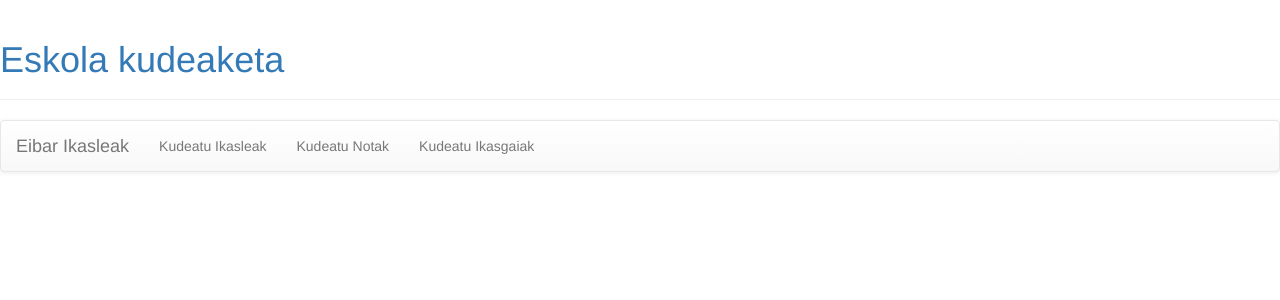
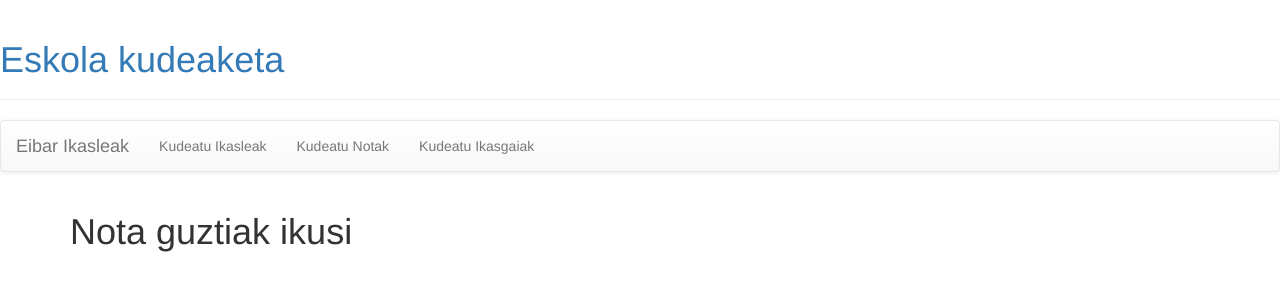
Before and after one commit to garciagorkauni/DAW2-ZIG, a Django app: page /nota-list/ in a window 1280 px wide. Shown: the top 300 px of the page. Run offline with Django 5.2, Linux system fonts and the light colour scheme; data that the repository does not hold is empty; some libraries are stand-ins or nearby versions; some web fonts are replaced.

Commit message:
Develop django project nota edit

```diff
--- a/Django/FirstProject/FirstApp/templates/FirstApp/kudeaketa/ikasgai/ikasgai_kudeaketa.html
+++ b/Django/FirstProject/FirstApp/templates/FirstApp/kudeaketa/ikasgai/ikasgai_kudeaketa.html
@@ -1,7 +1,7 @@
 {% extends 'FirstApp/base.html' %}
 {% block content %}
 
-<h2>Kudeatu Ikasgaiak</h2>
+<h1>Kudeatu Ikasgaiak</h1>
 <br>
 <a class="btn btn-primary" href="{% url 'new-ikasgai' %}" role="button">Ikasgai berria gehitu</a>
 <br>
--- a/Django/FirstProject/FirstApp/templates/FirstApp/kudeaketa/ikasgai/ikasgai_list.html
+++ b/Django/FirstProject/FirstApp/templates/FirstApp/kudeaketa/ikasgai/ikasgai_list.html
@@ -1,6 +1,8 @@
 {% extends 'FirstApp/base.html' %}
 {% block content %}
 
+<h1>Ikasgai guztiak</h1>
+<br>
 {% for ikasgai in ikasgaiak %}
     <h4>{{ ikasgai }}</h4>
     <br>
--- a/Django/FirstProject/FirstApp/templates/FirstApp/kudeaketa/ikasgai/ikasgai_new.html
+++ b/Django/FirstProject/FirstApp/templates/FirstApp/kudeaketa/ikasgai/ikasgai_new.html
@@ -1,5 +1,6 @@
 {% extends 'FirstApp/base.html' %} {% block content %}
 <h1>Ikasgai berria</h1>
+<br>
 <form method="POST" class="post-form">
     {% csrf_token %} {{ form.as_p }}
     <button type="submit" class="save btn btn-default">Gorde</button>
--- a/Django/FirstProject/FirstApp/templates/FirstApp/kudeaketa/ikasle/delete_ikasle.html
+++ b/Django/FirstProject/FirstApp/templates/FirstApp/kudeaketa/ikasle/delete_ikasle.html
@@ -1,6 +1,8 @@
 {% extends 'FirstApp/base.html' %}
 {% block content %}
 
+<h1>Ikaslea ezabatu</h1>
+<br>
 {% for ikasle in ikasleak %}
 <form method="POST" >
     {% csrf_token %}
--- a/Django/FirstProject/FirstApp/templates/FirstApp/kudeaketa/ikasle/ikasle_kudeaketa.html
+++ b/Django/FirstProject/FirstApp/templates/FirstApp/kudeaketa/ikasle/ikasle_kudeaketa.html
@@ -1,7 +1,7 @@
 {% extends 'FirstApp/base.html' %}
 {% block content %}
 
-<h2>Kudeatu Ikasleak</h2>
+<h1>Kudeatu Ikasleak</h1>
 <br>
 <a class="btn btn-primary" href="{% url 'zerrenda-ikasle-new' %}" role="button">Ikasle berria gehitu</a>
 <br>
--- a/Django/FirstProject/FirstApp/templates/FirstApp/kudeaketa/ikasle/ikasle_list.html
+++ b/Django/FirstProject/FirstApp/templates/FirstApp/kudeaketa/ikasle/ikasle_list.html
@@ -1,6 +1,8 @@
 {% extends 'FirstApp/base.html' %}
 {% block content %}
 
+<h1>Ikasle guztiak</h1>
+<br>
 {% for ikasle in ikasleak %}
     <h4>{{ ikasle }}</h4>
     <br>
--- a/Django/FirstProject/FirstApp/templates/FirstApp/kudeaketa/ikasle/ikasle_new.html
+++ b/Django/FirstProject/FirstApp/templates/FirstApp/kudeaketa/ikasle/ikasle_new.html
@@ -1,5 +1,6 @@
 {% extends 'FirstApp/base.html' %} {% block content %}
 <h1>Ikasle berria</h1>
+<br>
 <form method="POST" class="post-form">
     {% csrf_token %} {{ form.as_p }}
     <button type="submit" class="save btn btn-default">Gorde</button>
--- a/Django/FirstProject/FirstApp/templates/FirstApp/kudeaketa/nota/edit_nota.html
+++ b/Django/FirstProject/FirstApp/templates/FirstApp/kudeaketa/nota/edit_nota.html
@@ -1,6 +1,8 @@
 {% extends 'FirstApp/base.html' %}
 {% block content %}
 
+<h1>Nota editatu</h1>
+<br>
 {% for nota in notak %}
 <h4>
     {{ nota }}
--- a/Django/FirstProject/FirstApp/templates/FirstApp/kudeaketa/nota/nota_kudeaketa.html
+++ b/Django/FirstProject/FirstApp/templates/FirstApp/kudeaketa/nota/nota_kudeaketa.html
@@ -1,7 +1,7 @@
 {% extends 'FirstApp/base.html' %}
 {% block content %}
 
-<h2>Kudeatu Notak</h2>
+<h1>Kudeatu Notak</h1>
 <br>
 <a class="btn btn-primary" href="{% url 'new-nota' %}" role="button">Nota berria sartu</a>
 <br>
--- a/Django/FirstProject/FirstApp/templates/FirstApp/kudeaketa/nota/nota_list.html
+++ b/Django/FirstProject/FirstApp/templates/FirstApp/kudeaketa/nota/nota_list.html
@@ -1,10 +1,11 @@
 {% extends 'FirstApp/base.html' %}
 {% block content %}
 
+<h1>Nota guztiak ikusi</h1>
+<br>
 {% for nota in notak %}
     <h4>{{ nota }}</h4>
     <br>
 {% endfor %}
 
-
 {% endblock %}
--- a/Django/FirstProject/FirstApp/templates/FirstApp/kudeaketa/nota/nota_new.html
+++ b/Django/FirstProject/FirstApp/templates/FirstApp/kudeaketa/nota/nota_new.html
@@ -1,5 +1,6 @@
 {% extends 'FirstApp/base.html' %} {% block content %}
-<h1>Nota berria</h1>
+<h1>Nota berria gehitu</h1>
+<br>
 <form method="POST" class="post-form">
     {% csrf_token %} {{ form.as_p }}
     <button type="submit" class="save btn btn-default">Gorde</button>
--- a/Django/FirstProject/FirstApp/views.py
+++ b/Django/FirstProject/FirstApp/views.py
@@ -1,4 +1,4 @@
-from django.shortcuts import redirect, render
+from django.shortcuts import get_object_or_404, redirect, render
 from .models import Ikasle, Nota, Ikasgaia
 from .forms import IkasleForm, NotaForm, IkasgaiForm, EditNotaForm
 
@@ -60,15 +60,19 @@ def edit_nota(request):
         return render(request, 'FirstApp/kudeaketa/nota/edit_nota.html',{'notak':notaZerrenda})
 
 def edit_nota_form(request, ikasle_id, ikasgai_id):
+    ikasle = get_object_or_404(Ikasle, id=ikasle_id)
+    ikasgaia = get_object_or_404(Ikasgaia, id=ikasgai_id)
+    nota = get_object_or_404(Nota, ikasle=ikasle, ikasgaia=ikasgaia)
+
     if request.method == 'POST':
-        form=EditNotaForm(request.POST)
-        if form.is_valid:
-            nota = form.save()
-            nota.save()
-        return redirect('nota-list')
+        form = EditNotaForm(request.POST, instance=nota)
+        if form.is_valid():
+            form.save()
+            return redirect('nota-list')
     else:
-        form=EditNotaForm()
-        return render(request, 'FirstApp/kudeaketa/nota/nota_new.html', {'form':form})
+        form = EditNotaForm(instance=nota)
+
+    return render(request, 'FirstApp/kudeaketa/nota/nota_new.html', {'form': form})
 
 
 def ikasgai_list(request):
```
Also changed, not shown: Django/FirstProject/FirstApp/forms.py (+7 -2 lines), Django/FirstProject/FirstProject/settings.py (+14 -2 lines).
